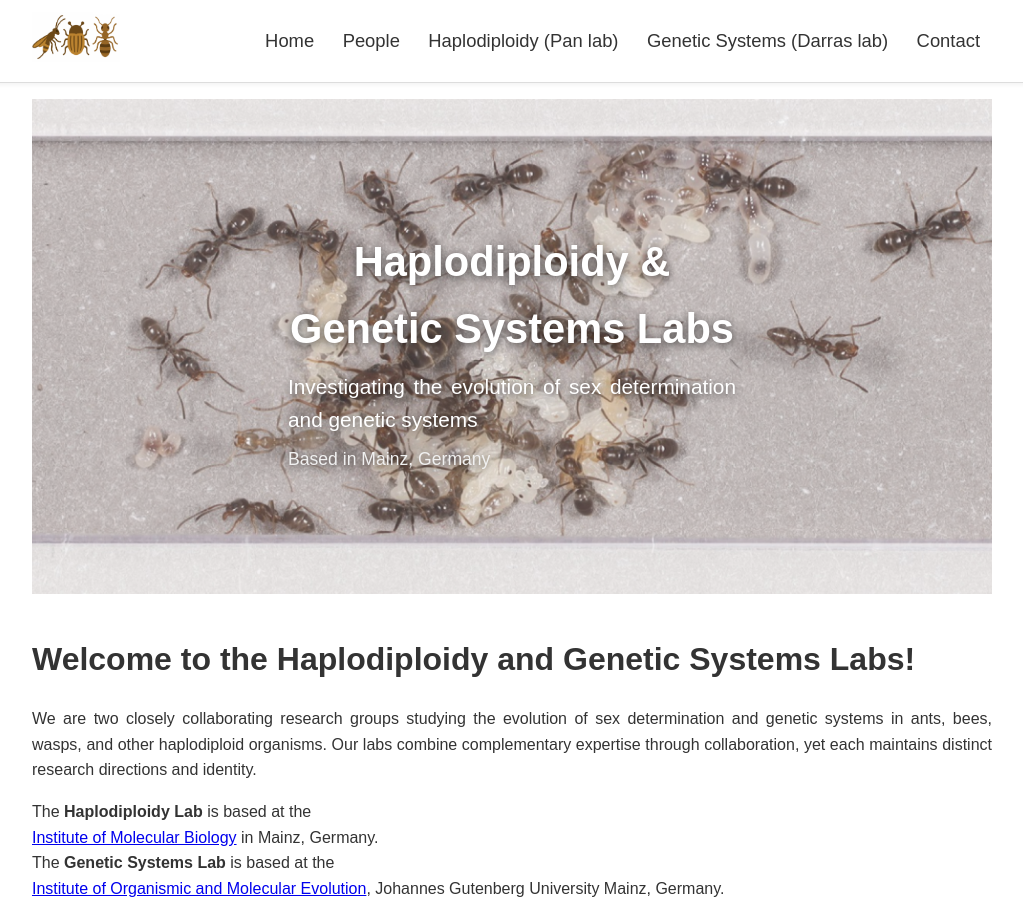
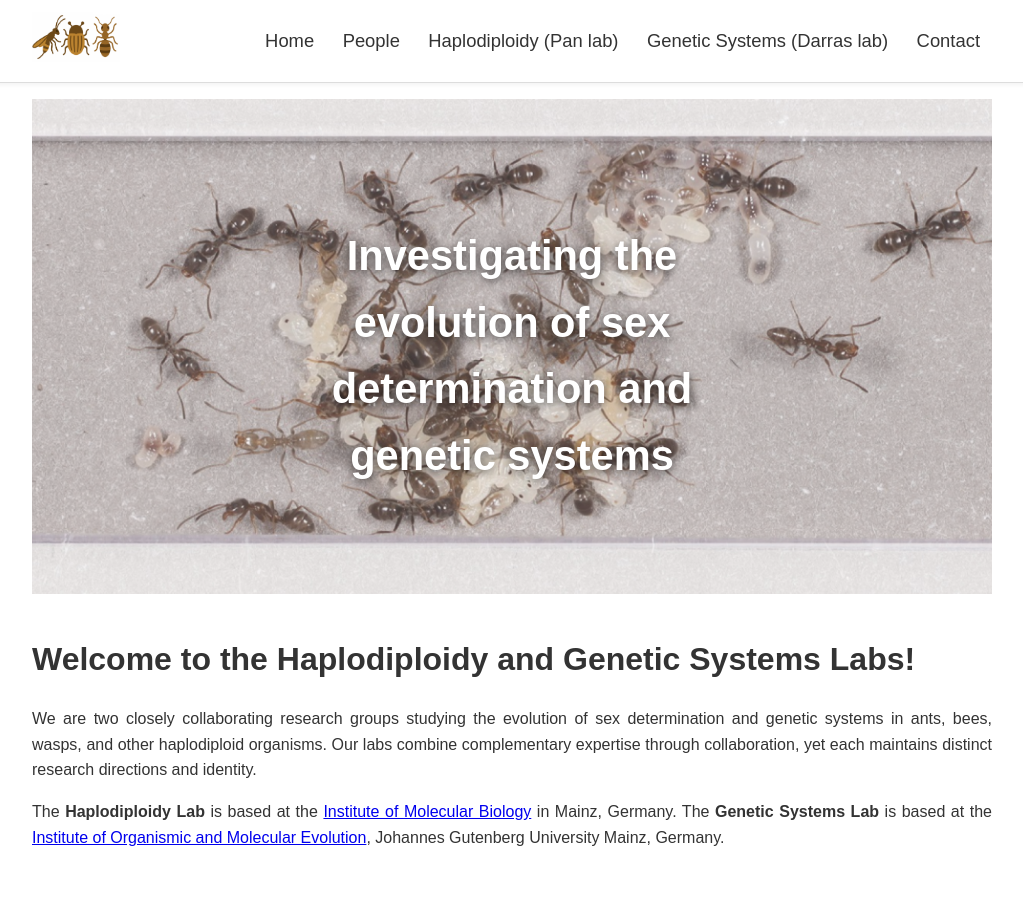
Before and after one commit to lab-darras/lab-darras.github.io, a Jekyll site: the page built from index.md, in a window 1280 px wide and 900 px high. Shown: the whole window, without its empty margins (128-1151 px from the left). Built offline with Jekyll 4.4.1, drawn with Linux system fonts in a browser that asks for light colours; part of the change alters nothing that is shown; some of the changed text lies outside the part shown.

Commit message:
Update index.md

```diff
--- a/index.md
+++ b/index.md
@@ -6,9 +6,7 @@ title: Home
 <div class="hero-banner">
   <img src="{{ '/assets/images/linepithema.png' | relative_url }}" alt="Linepithema illustration">
   <div class="hero-overlay">
-    <h1>Haplodiploidy & Genetic Systems Labs</h1>
-    <p class="tagline">Investigating the evolution of sex determination and genetic systems</p>
-    <p class="location">Based in Mainz, Germany</p>
+    <h1>Investigating the evolution of sex determination and genetic systems</h1>
   </div>
 </div>
 
@@ -16,10 +14,12 @@ title: Home
 
 We are two closely collaborating research groups studying the evolution of sex determination and genetic systems in ants, bees, wasps, and other haplodiploid organisms. Our labs combine complementary expertise through collaboration, yet each maintains distinct research directions and identity.
 
-The **Haplodiploidy Lab** is based at the
-<a href="https://www.imb.de/" target="_blank">Institute of Molecular Biology</a> in Mainz, Germany.
-The **Genetic Systems Lab** is based at the
-<a href="https://iome.biology.uni-mainz.de/" target="_blank">Institute of Organismic and Molecular Evolution</a>, Johannes Gutenberg University Mainz, Germany.
+The **Haplodiploidy Lab** is based at the <a href="https://www.imb.de/" target="_blank">Institute of Molecular Biology</a> in Mainz, Germany. The **Genetic Systems Lab** is based at the <a href="https://iome.biology.uni-mainz.de/" target="_blank">Institute of Organismic and Molecular Evolution</a>, Johannes Gutenberg University Mainz, Germany.
+
+<div class="team-banner">
+  <h2>Meet our team</h2>
+  <p><a href="{{ '/people.html' | relative_url }}">See the full team →</a></p>
+</div>
 
 <style>
 .hero-banner {
@@ -60,6 +60,8 @@ The **Genetic Systems Lab** is based at the
   font-weight: 300;
   margin: 0.5rem auto;
   max-width: 800px;
+  text-align: center;   /* ensure horizontal centering */
+  display: block;       /* keep full control */
 }
 
 .hero-overlay .location {
@@ -81,4 +83,22 @@ The **Genetic Systems Lab** is based at the
     font-size: 1rem;
   }
 }
+
+/* Meet our team */
+.team-banner {
+  text-align: center;
+  margin: 4rem 0;
+}
+.team-banner h2 {
+  font-size: 1.8rem;
+  margin-bottom: 0.5rem;
+}
+.team-banner p a {
+  font-size: 1.1rem;
+  color: #0077cc;
+  text-decoration: none;
+}
+.team-banner p a:hover {
+  text-decoration: underline;
+}
 </style>
```
